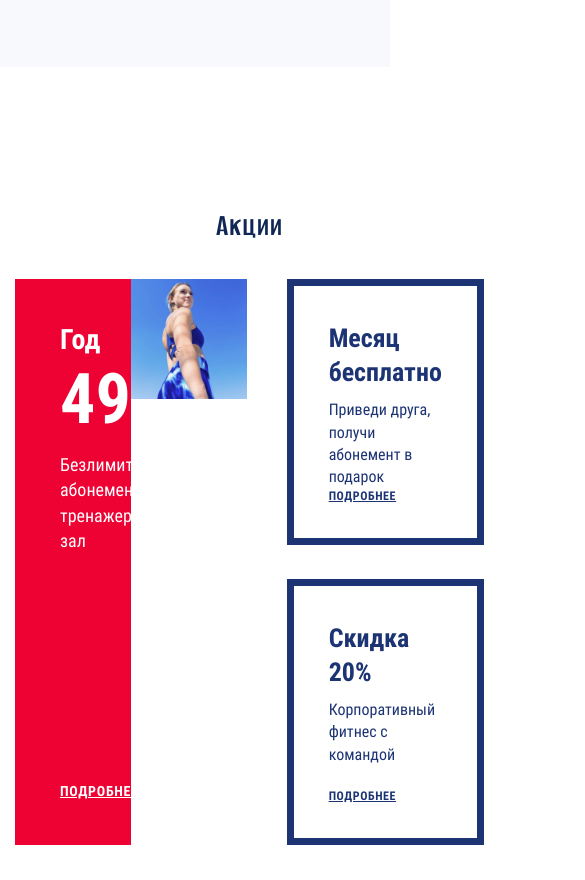
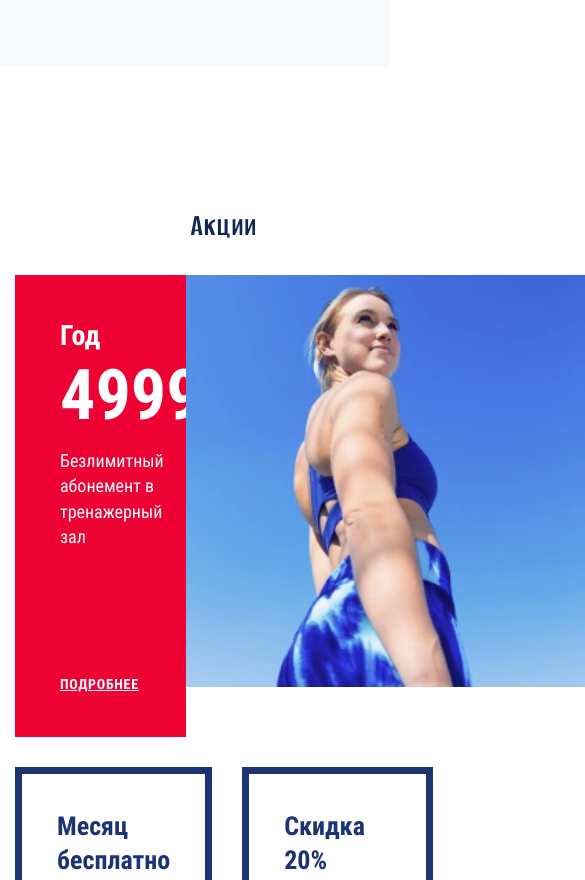
Before and after one commit to bazarovstas/supergym, a website built with webpack: page source/index.html in a window 390 px wide. Shown: the part 3721-4601 px from the top of the page, 585 px wide, since content can reach past the window. Built offline with nearby package versions, Linux system fonts and the light colour scheme; files whose address does not match are found by name.

Commit message:
Добавлены стили для блока promotion для планшетной версии

```diff
--- a/source/sass/blocks/promotion.scss
+++ b/source/sass/blocks/promotion.scss
@@ -6,6 +6,12 @@
   row-gap: 34px;
 
   padding: 140px var(--side-offset, 20px) 60px;
+
+  @media (max-width: 1199px) {
+    grid-template-rows: max-content 1fr min-content;
+    column-gap: 30px;
+    row-gap: 30px;
+  }
 }
 
 .promotion__title {
@@ -17,6 +23,11 @@
   display: flex;
   grid-column: 1 / 2;
   grid-row: 2 / 4;
+
+  @media (max-width: 1199px) {
+    grid-column: 1 / 3;
+    grid-row: 2 / 3;
+  }
 }
 
 .promotion__wrapper {
@@ -28,10 +39,20 @@
   padding: 45px;
 
   background-color: $color-torch-red;
+
+  @media (max-width: 1199px) {
+    width: 41%;
+  }
 }
 
 .promotion__image-wrapper {
   width: 50%;
+
+  @media (max-width: 1199px) {
+    min-width: 399px;
+    min-height: 462px;
+    width: 59%;
+  }
 }
 
 .promotion__period {
@@ -68,6 +89,12 @@
   }
 }
 
+.promotion__image {
+  width: 100%;
+
+  object-fit: cover;
+}
+
 .promotion__layout-wrapper {
   display: flex;
   flex-direction: column;
@@ -77,6 +104,13 @@
   padding: 35px;
 
   border: 7px solid $color-resolution-blue;
+
+  @media (max-width: 1199px) {
+    grid-column: auto;
+    grid-row: 3 / 4;
+
+    min-height: 211px;
+  }
 }
 
 .promotion__text-content {
```
Also changed, not shown: build/css/style.css, build/css/style.min.css, 1 other file.
